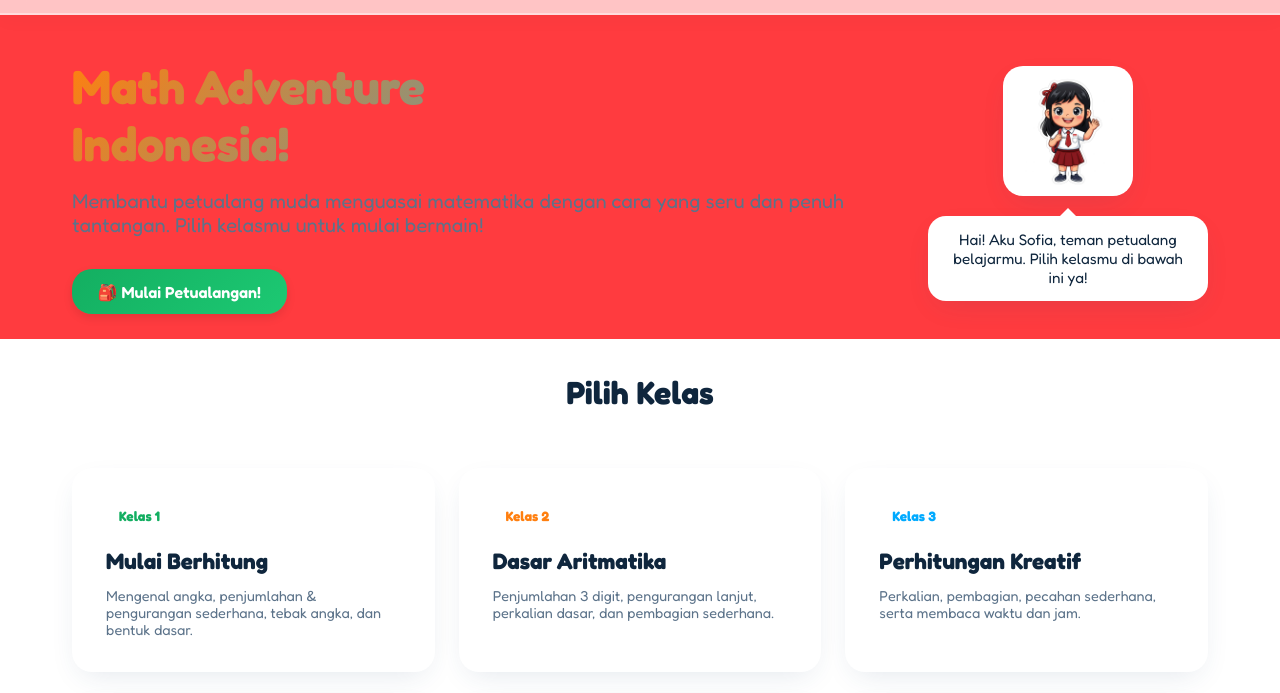
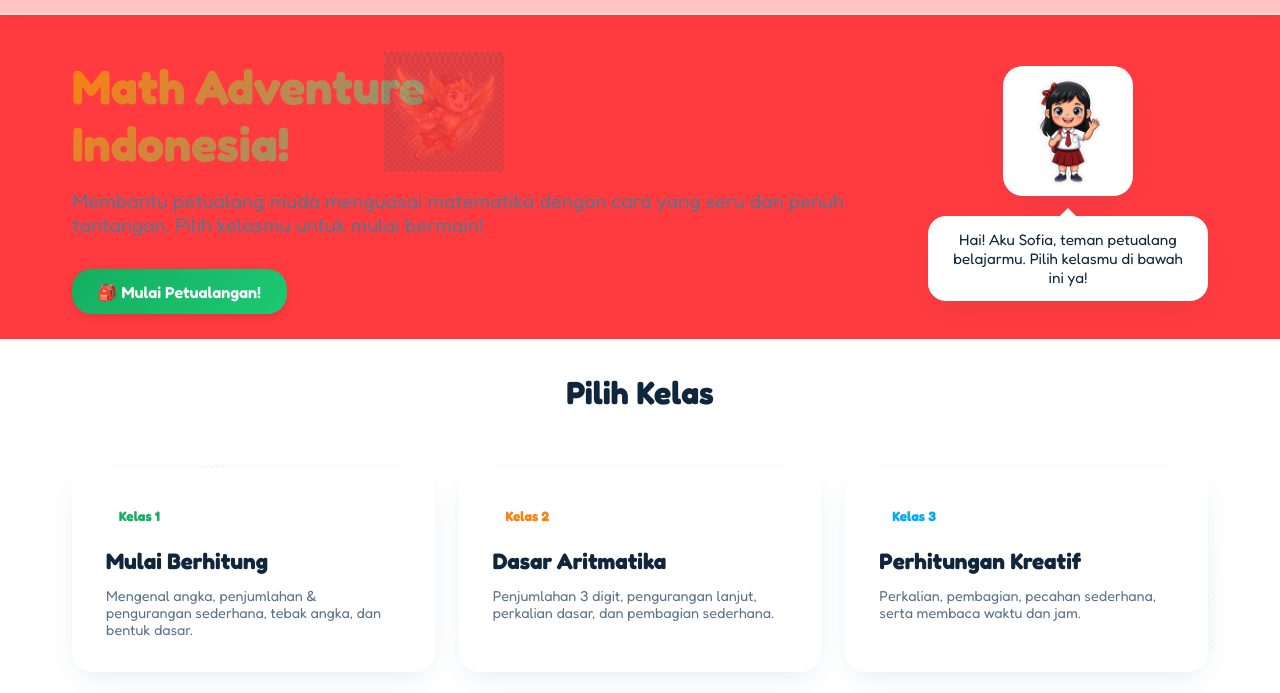
Before and after one commit to destakurniawan95-cell/game-matematika, a plain HTML site: page index.html in a window 1280 px wide. Shown: the part 61-754 px from the top of the page. Drawn offline with Linux system fonts and the light colour scheme.

Commit message:
Add animated folklore characters to background

```diff
--- a/index.html
+++ b/index.html
@@ -8,6 +8,19 @@
   <link rel="stylesheet" href="style.css">
 </head>
 <body>
+  <!-- Animated Folklore Background Characters -->
+  <div class="folklore-bg-container">
+    <div class="folklore-char gatotkaca" title="Gatotkaca">
+      <img src="gatotkaca.png" alt="Gatotkaca">
+    </div>
+    <div class="folklore-char timun-mas" title="Timun Mas">
+      <img src="timun_mas.png" alt="Timun Mas">
+    </div>
+    <div class="folklore-char sangkuriang" title="Sangkuriang Boat">
+      <img src="sangkuriang_boat.png" alt="Perahu Sangkuriang">
+    </div>
+  </div>
+
   <!-- Canvas Confetti -->
   <canvas id="confetti-canvas"></canvas>
 
--- a/style.css
+++ b/style.css
@@ -824,3 +824,98 @@ header {
   transform: scale(1.1) rotate(5deg);
   filter: drop-shadow(0 15px 25px rgba(212, 175, 55, 0.7));
 }
+
+/* Animated Folklore Background */
+.folklore-bg-container {
+  position: fixed;
+  top: 0;
+  left: 0;
+  width: 100vw;
+  height: 100vh;
+  pointer-events: none; /* Make sure it doesn't block user clicks */
+  z-index: 0;
+  overflow: hidden;
+}
+
+.folklore-char {
+  position: absolute;
+  opacity: 0.18; /* Subtle transparency so it doesn't disrupt gameplay/reading */
+  transition: opacity 0.3s ease;
+}
+
+[data-theme="dark"] .folklore-char {
+  opacity: 0.12; /* Slightly dimmer in dark mode */
+}
+
+/* Gatotkaca: Flying across the top sky horizontally */
+.folklore-char.gatotkaca {
+  width: 120px;
+  top: 15%;
+  left: -150px;
+  animation: flyHorizontal 28s linear infinite;
+}
+
+/* Timun Mas: Jumping/running at the bottom right corner */
+.folklore-char.timun-mas {
+  width: 100px;
+  bottom: 10%;
+  right: 5%;
+  animation: floatBounce 6s ease-in-out infinite;
+}
+
+/* Sangkuriang: Floating slightly at the bottom left */
+.folklore-char.sangkuriang {
+  width: 130px;
+  bottom: 15%;
+  left: 8%;
+  animation: floatSway 8s ease-in-out infinite;
+}
+
+.folklore-char img {
+  width: 100%;
+  height: auto;
+}
+
+/* Animations */
+@keyframes flyHorizontal {
+  0% {
+    left: -150px;
+    transform: translateY(0px) scaleX(1);
+  }
+  49% {
+    transform: translateY(-20px) scaleX(1);
+  }
+  50% {
+    left: 105vw;
+    transform: translateY(-20px) scaleX(-1); /* Flip face direction when returning */
+  }
+  51% {
+    left: 105vw;
+    transform: translateY(-20px) scaleX(-1);
+  }
+  99% {
+    transform: translateY(0px) scaleX(-1);
+  }
+  100% {
+    left: -150px;
+    transform: translateY(0px) scaleX(1);
+  }
+}
+
+@keyframes floatBounce {
+  0%, 100% {
+    transform: translateY(0) rotate(0deg);
+  }
+  50% {
+    transform: translateY(-25px) rotate(5deg);
+  }
+}
+
+@keyframes floatSway {
+  0%, 100% {
+    transform: translateY(0) rotate(0deg);
+  }
+  50% {
+    transform: translateY(-15px) rotate(-8deg);
+  }
+}
```
Also changed, not shown: gatotkaca.png (added), sangkuriang_boat.png (added), timun_mas.png (added).
